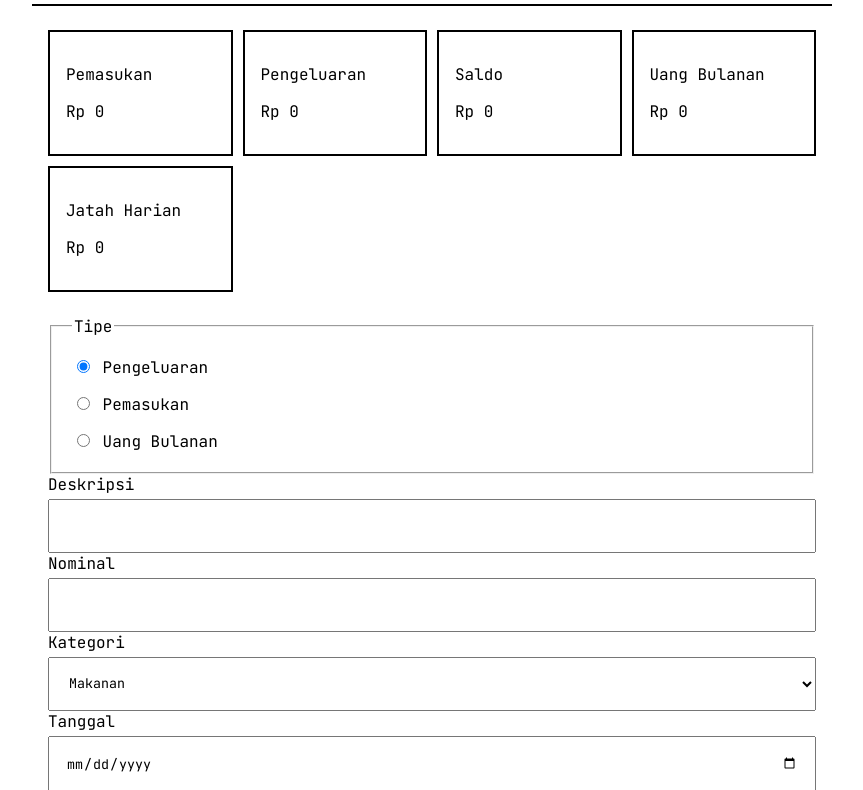
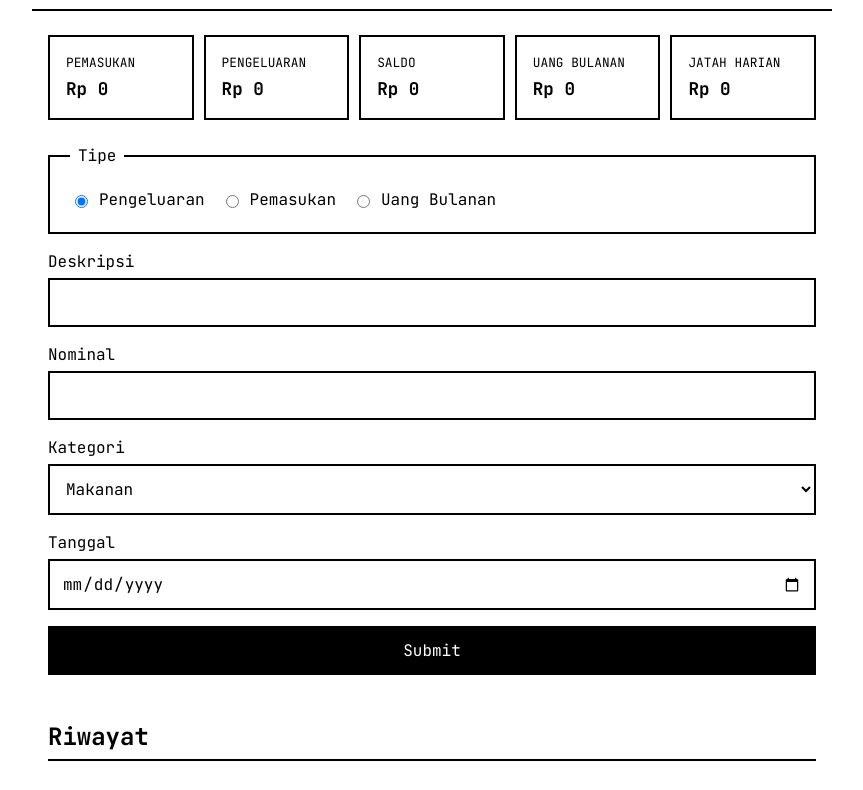
Before and after one commit to remonilo/pweb-ets-5053251043, a plain HTML site: page index.html in a window 1280 px wide. Shown: the part 82-872 px from the top of the page, without its empty margins (208-1071 px from the left). Drawn offline with Linux system fonts and the light colour scheme.

Commit message:
fix : rapikan visual css

```diff
--- a/index.html
+++ b/index.html
@@ -9,7 +9,7 @@
     <link rel="preconnect" href="https://fonts.googleapis.com" />
     <link rel="preconnect" href="https://fonts.gstatic.com" crossorigin />
     <link
-      href="https://fonts.googleapis.com/css2?family=JetBrains+Mono:ital,wght@0,100..800;1,100..800&family=Montserrat:ital,wght@0,100..900;1,100..900&display=swap"
+      href="https://fonts.googleapis.com/css2?family=JetBrains+Mono:ital,wght@0,100..800;1,100..800&display=swap"
       rel="stylesheet"
     />
   </head>
@@ -103,7 +103,7 @@
             <tr>
               <th scope="col">Tanggal</th>
               <th scope="col">Deskripsi</th>
-              <th scope="col">Katagori</th>
+              <th scope="col">Kategori</th>
               <th scope="col">Nominal</th>
               <th scope="col">
                 <span class="visually-hidden"> Aksi </span>
--- a/style.css
+++ b/style.css
@@ -4,42 +4,113 @@
     box-sizing: border-box;
 }
 
+:root {
+    --garis: 2px solid black;
+    --jarak: 1rem;
+    --merah: #c00;
+}
+
 body {
-    font-family: JetBrains Mono, monospace;
+    margin: 0;
+    font-family: "JetBrains Mono", monospace;
+    line-height: 1.5;
 }
 
 header, main {
     max-width: 50rem;
-    padding-inline: 1rem;
-    margin: 0 auto;
+    padding-inline: var(--jarak);
+    margin-inline: auto;
 }
 
 header {
-    border-bottom: 2px solid black;
-    margin-bottom: 1rem;
+    border-bottom: var(--garis);
+    margin-bottom: var(--jarak);
+}
+
+main {
+    padding-bottom: 3rem;
 }
 
 main > section {
     margin-top: 1.5rem;
 }
 
+h2 {
+    border-bottom: var(--garis);
+    padding-bottom: 0.25rem;
+}
+
+/* Peringatan jatah harian, hanya tampil jika ada isinya */
+
+#peringatan:empty {
+    display: none;
+}
+
+#peringatan {
+    border: var(--garis);
+    border-color: var(--merah);
+    color: var(--merah);
+    padding: var(--jarak);
+    /* Lebarnya disamakan dengan isi main (50rem dikurangi padding kiri-kanan) */
+    width: calc(100% - 2 * var(--jarak));
+    max-width: 48rem;
+    margin: 0 auto var(--jarak);
+}
+
+/* Ringkasan */
+
 .Box-Ringkasan {
     display: grid;
-    grid-template-columns: repeat(auto-fit, minmax(10rem, 1fr));
+    grid-template-columns: repeat(auto-fit, minmax(9rem, 1fr));
     gap: 10px;
 }
 
 .Box-Ringkasan > div {
-    border: 2px solid black;
-    padding: 1rem;
+    border: var(--garis);
+    padding: var(--jarak);
 }
 
+.Box-Ringkasan p {
+    margin: 0;
+}
+
+.Box-Ringkasan p:first-child {
+    font-size: 0.8rem;
+    text-transform: uppercase;
+}
+
+.Box-Ringkasan p:last-child {
+    font-size: 1.1rem;
+    font-weight: 700;
+    margin-top: 0.25rem;
+}
+
+/* Form */
+
+form {
+    display: flex;
+    flex-direction: column;
+    gap: var(--jarak);
+}
 
 fieldset {
     display: flex;
-    flex-direction: column;
-    gap: 1rem;
+    flex-wrap: wrap;
+    gap: var(--jarak);
+    border: var(--garis);
     padding: 1.25rem;
+    margin: 0;
+}
+
+legend {
+    padding-inline: 0.5rem;
+}
+
+fieldset label {
+    display: flex;
+    align-items: center;
+    gap: 0.5rem;
+    cursor: pointer;
 }
 
 .field {
@@ -49,20 +120,78 @@ fieldset {
 }
 
 input, select, button {
-    font-family: JetBrains Mono, monospace;
+    font-family: inherit;
+    font-size: 1rem;
 }
 
 .field input, .field select {
-    padding: 1rem;
+    padding: 0.75rem;
+    border: var(--garis);
+    border-radius: 0;
+    background: white;
+}
+
+.field input:focus, .field select:focus, button:focus-visible {
+    outline: 2px dashed black;
+    outline-offset: 2px;
+}
+
+#error-form {
+    color: var(--merah);
+    margin: 0;
+}
+
+#error-form:empty {
+    display: none;
 }
 
 button {
-    padding: 1rem 1rem;
-    margin-top: 0.5rem;
+    padding: 0.75rem var(--jarak);
+    border: var(--garis);
+    border-radius: 0;
+    background: black;
+    color: white;
+    cursor: pointer;
+}
+
+button:hover {
+    background: white;
+    color: black;
 }
 
 /* Bagian list pemasukan */
 
+main > section:last-child {
+    overflow-x: auto;
+}
+
+table {
+    width: 100%;
+    border-collapse: collapse;
+}
+
+th, td {
+    border: var(--garis);
+    padding: 0.5rem 0.75rem;
+    text-align: left;
+}
+
+th {
+    background: black;
+    color: white;
+}
+
+td:nth-child(4) {
+    text-align: right;
+    white-space: nowrap;
+}
+
+td button {
+    margin: 0;
+    padding: 0.25rem 0.5rem;
+    font-size: 0.85rem;
+}
+
 .visually-hidden {
     visibility: hidden;
 }
```
Also changed, not shown: 1 other file.
